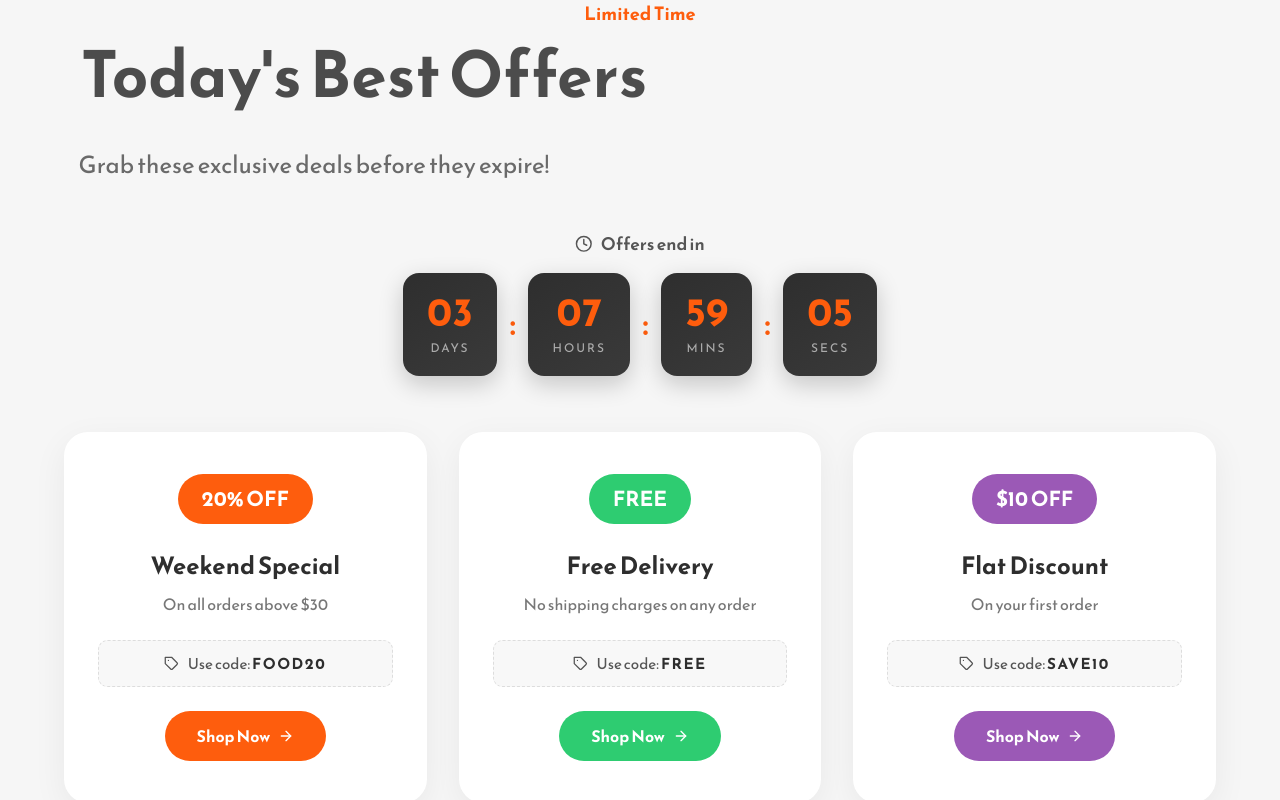
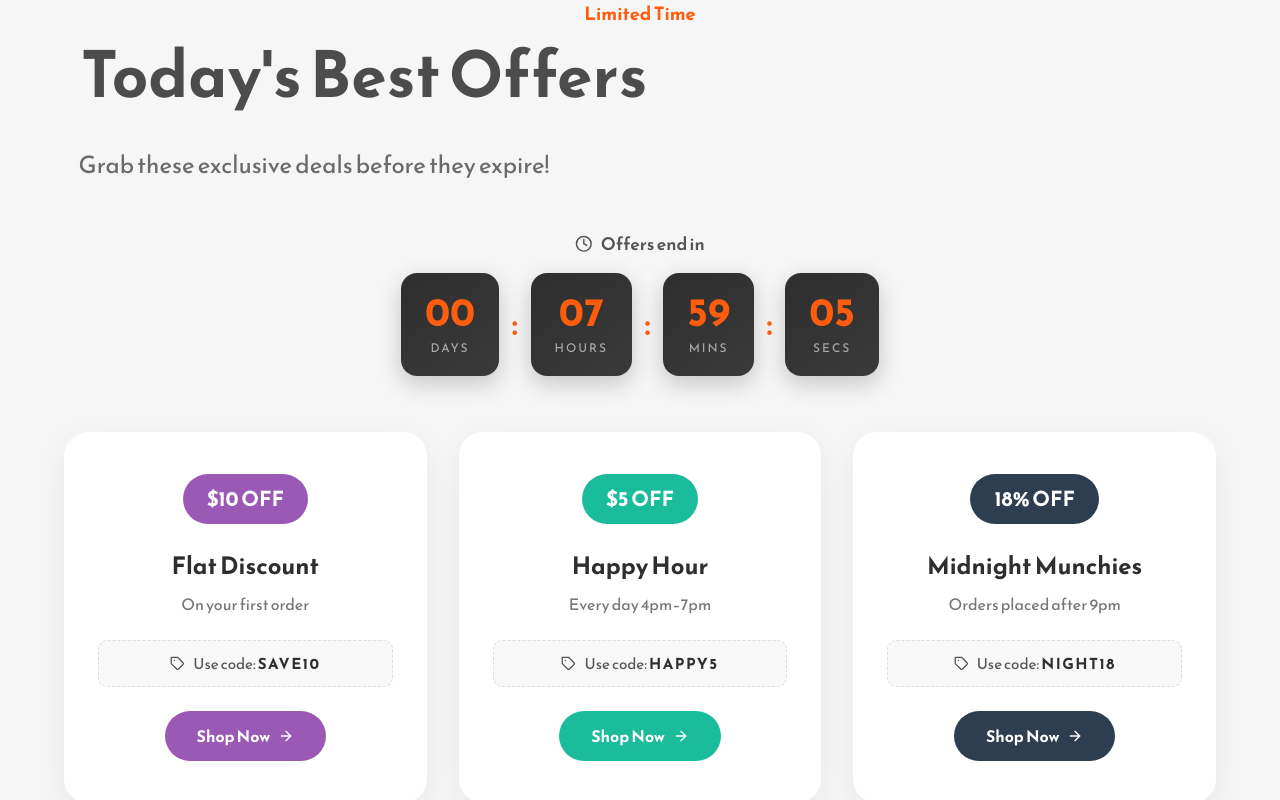
Before and after one commit to Nisheshchy/Food-App, a React (Create React App) app: page / in a window 1280 px wide. Shown: the part 945-1745 px from the top of the page. Built offline with nearby package versions, Linux system fonts and the light colour scheme.

Commit message:
feat: add daily rotating offers with midnight countdown timer

```diff
--- a/src/Components/Home.js
+++ b/src/Components/Home.js
@@ -11,9 +11,9 @@ const Home = () => {
   });
 
   useEffect(() => {
+    // Countdown resets daily — ends at midnight tonight
     const deadline = new Date();
-    deadline.setDate(deadline.getDate() + 3);
-    deadline.setHours(23, 59, 59, 0);
+    deadline.setHours(23, 59, 59, 999);
 
     const updateTimer = () => {
       const now = new Date();
@@ -32,10 +32,27 @@ const Home = () => {
     return () => clearInterval(timerInterval);
   }, []);
 
+  // Pool of 9 offers — 3 are picked each day based on the date
+  const allOffers = [
+    { title: "Weekend Special", discount: "20% OFF", code: "FOOD20", description: "On all orders above $30", color: "#fe5d0d" },
+    { title: "Free Delivery", discount: "FREE", code: "FREESHIP", description: "No shipping charges on any order", color: "#2ecc71" },
+    { title: "Flat Discount", discount: "$10 OFF", code: "SAVE10", description: "On your first order", color: "#9b59b6" },
+    { title: "Lunch Deal", discount: "15% OFF", code: "LUNCH15", description: "Orders placed between 11am–2pm", color: "#e67e22" },
+    { title: "Family Bundle", discount: "25% OFF", code: "FAMILY25", description: "On orders above $60", color: "#e74c3c" },
+    { title: "Happy Hour", discount: "$5 OFF", code: "HAPPY5", description: "Every day 4pm–7pm", color: "#1abc9c" },
+    { title: "New User Offer", discount: "30% OFF", code: "NEWBIE30", description: "For first-time customers only", color: "#3498db" },
+    { title: "Combo Saver", discount: "$8 OFF", code: "COMBO8", description: "On any combo meal above $25", color: "#8e44ad" },
+    { title: "Midnight Munchies", discount: "18% OFF", code: "NIGHT18", description: "Orders placed after 9pm", color: "#2c3e50" },
+  ];
+
+  // Use today's date number as a seed to rotate 3 offers daily
+  const today = new Date();
+  const seed = today.getFullYear() * 10000 + (today.getMonth() + 1) * 100 + today.getDate();
+  const startIndex = seed % allOffers.length;
   const offers = [
-    { title: "Weekend Special", discount: "20% OFF", code: "FOOD20", description: "On all orders above $30", color: "#fe5d0d" },
-    { title: "Free Delivery", discount: "FREE", code: "FREE", description: "No shipping charges on any order", color: "#2ecc71" },
-    { title: "Flat Discount", discount: "$10 OFF", code: "SAVE10", description: "On your first order", color: "#9b59b6" },
+    allOffers[startIndex % allOffers.length],
+    allOffers[(startIndex + 3) % allOffers.length],
+    allOffers[(startIndex + 6) % allOffers.length],
   ];
 
   const features = [
```
